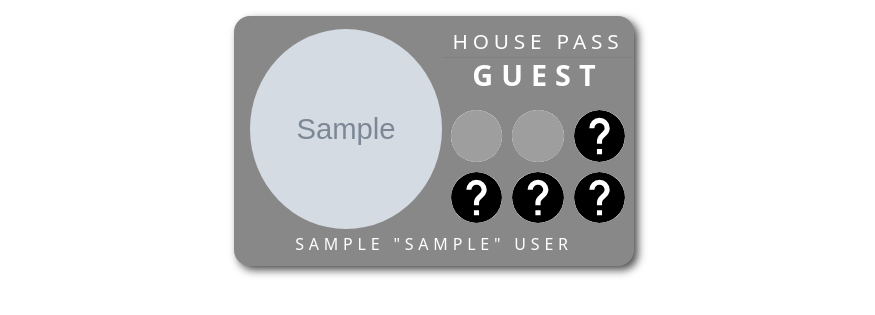
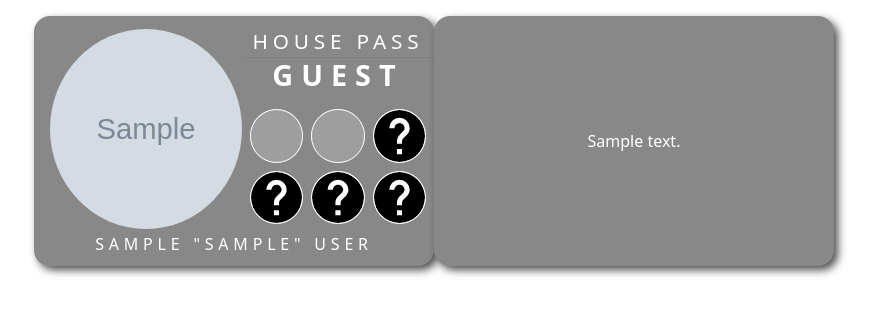
Before and after one commit to LoufaSupreme/housewarming, a Django app: page /display_housepasses/ in a window 1280 px wide. Shown: the top 315 px of the page, without its empty margins (206-1081 px from the left). Run offline with Django 3.2, Linux system fonts and the light colour scheme; tables that the repository leaves empty hold one stand-in row (values such as "Sample post"); grey boxes marked "Sample" are stand-in pictures; some web fonts are replaced; grey boxes are pictures that could not be loaded.

Commit message:
style tweaks

```diff
--- a/polls/static/polls/styles.css
+++ b/polls/static/polls/styles.css
@@ -223,6 +223,12 @@ input[type=file] {
     padding: 0 1rem 0 0.4rem;
 }
 
+.housepass-wrapper {
+    width: 100%;
+    display: flex;
+    justify-content: center;
+}
+
 .housepass_container {
     width: min(90vw, 400px);
     height: calc(min(90vw, 400px) / 1.6);
@@ -252,6 +258,7 @@ input[type=file] {
     border-radius: 50%;
     overflow: hidden;
     margin-left: 1rem;
+    /* border: 2px solid black; */
     /* background: green; */
 }
 
@@ -310,7 +317,7 @@ input[type=file] {
     height: 100%;
     border-radius: 50%;
     overflow: hidden;
-    border: 1px solid grey;
+    border: 1px solid white;
 }
 
 .housepass_badge > img {
@@ -326,7 +333,7 @@ input[type=file] {
     transform: scale(0.8);
 }
 
-.scale-down.upside-down {
+.housepass_badge > img.scale-down.upside-down {
     transform: scale(0.8) rotateZ(180deg);
 }
 
--- a/polls/templates/polls/housepasses.html
+++ b/polls/templates/polls/housepasses.html
@@ -8,8 +8,8 @@
 {% block body %}
 
     {% for guest in guests %}
-
-    <div id="housepass" class="housepass_container flex flex-col" style="background-color:{{guest.fav_color}};">
+    <div class="housepass-wrapper">
+        <div id="housepass" class="housepass_container front flex flex-col" style="background-color:{{guest.fav_color}};">
             <div class="housepass_main-content flex">
                 <div class="housepass_img-container flex">
                     <img class="housepass_img" src="{{ guest.picture.url }}">
@@ -36,7 +36,7 @@
                         <div class="housepass_badge">
                             <img id="hottub-badge" src="
                             {% if guest.is_hottubbing %}
-                            {% get_media_prefix %}hottub_JrQKxEO.jpg
+                                {% get_media_prefix %}hottub2_hJSS0rp.jpg
                             {% elif guest.is_not_hottubbing %}
                                 {% get_media_prefix %}dryguy_pPa5kz8.jpg
                             {% else %}
@@ -92,6 +92,11 @@
             </div>
         </div>
 
+        <div id="housepass" class="housepass_container back flex flex-col" style="background-color:{{guest.fav_color}};">
+            {{ guest.comment }}
+        </div>
+    </div>
+
     {% endfor%}
 
     <script defer>
--- a/polls/templates/polls/index.html
+++ b/polls/templates/polls/index.html
@@ -66,7 +66,7 @@
 
             <div class="poll-container">
                 <div class="poll-question-title">Congratulations</div>
-                <div class='poll-question'>You're invited to The Dirty Durham.  Farms? Shrubbery? FREE PARKING?? Yes, Brooklin has it all. Truly putting the "Greater" in Greater Toronto Area.<br><br>You've been assigned a House Pass for the event, above. Please answer a few questions to personalize it...</div>
+                <div class='poll-question'>You're invited to The Dirty Durham to help break in the new pad.  Farms? Shrubbery? FREE PARKING?? Yes, Brooklin has it all. Truly putting the "Greater" in Greater Toronto Area.<br><br>You've been assigned a House Pass for the event, above. Please answer a few questions to personalize it...</div>
                 <div class="btn-container">
                     <button class="btn btn-prev btn-warning">Previous</button>
                     <button class="btn btn-next btn-primary">Next</button>
```
Lines whose indentation alone changed are shown as unchanged.
